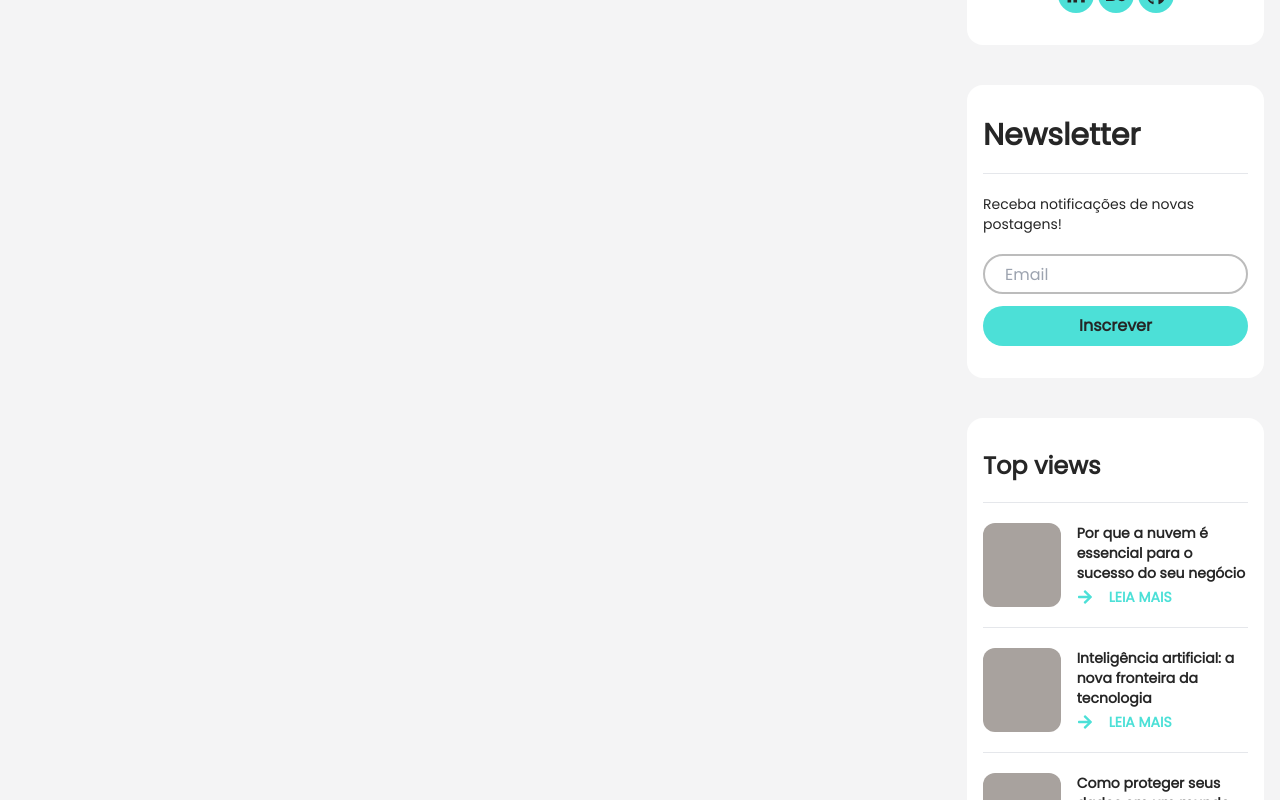
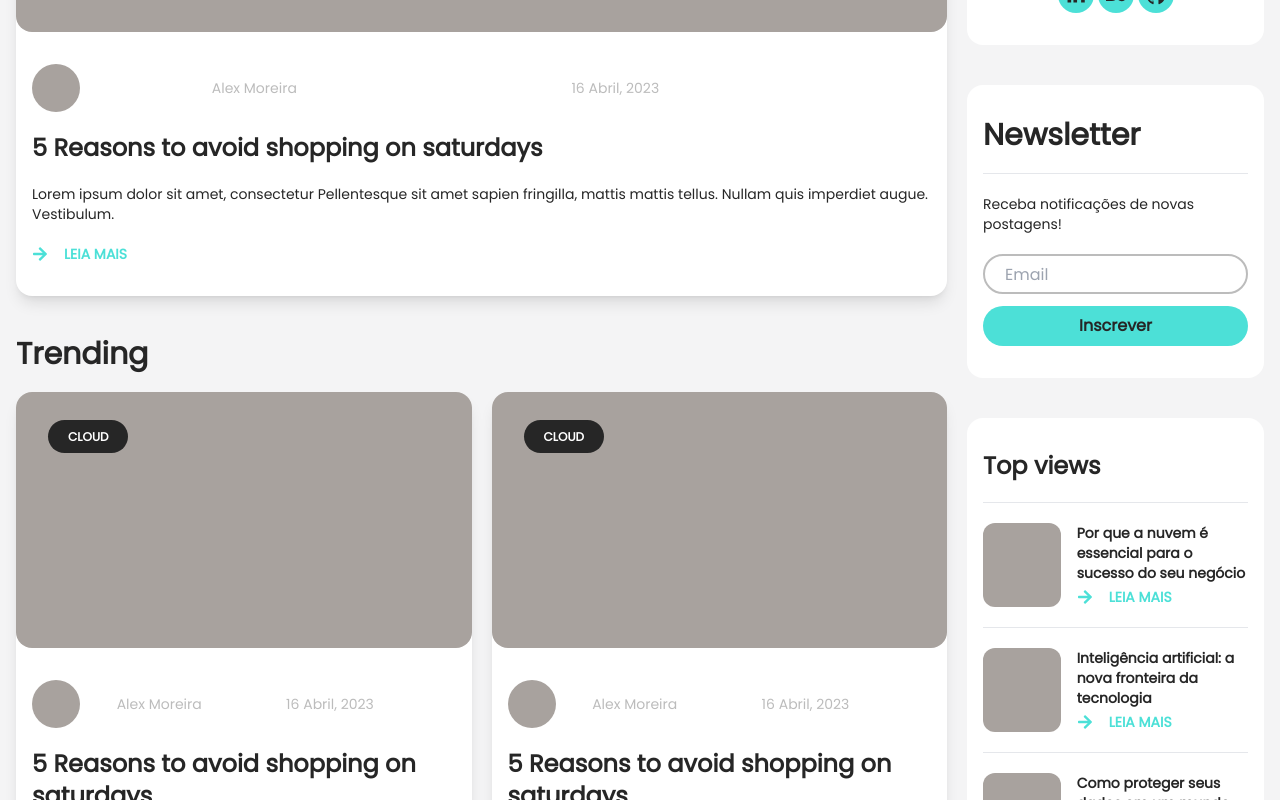
Before and after one commit to MoreiraAlex/AM-Blog, a Next.js app: page / in a window 1280 px wide. Shown: the part 1600-2400 px from the top of the page. Built offline with nearby package versions, Linux system fonts and the light colour scheme.

Commit message:
Adcionando card de posts

```diff
--- a/src/app/layout.tsx
+++ b/src/app/layout.tsx
@@ -24,7 +24,7 @@ export default function RootLayout({
         </header>
         <main className='space-y-20'>
           <Categories />
-          <div className='container mx-auto w-full lg:grid grid-cols-7 xl:grid-cols-4 gap-5 lg:space-x-5'>
+          <div className='container mx-auto w-full space-y-10 lg:space-y-0 lg:grid lg:grid-cols-7 lg:gap-5 xl:grid-cols-4'>
             <LateralBar />
             {children}
           </div>
--- a/src/app/page.tsx
+++ b/src/app/page.tsx
@@ -1,5 +1,76 @@
-import { Categories, Content, Header, LateralBar } from 'components/index';
+import { Categories, PostCard, Header, LateralBar } from 'components/index';
 
 export default function Home() {
-  return <Content />;
+  return (
+    <div className='col-span-5 space-y-10 xl:col-span-3'>
+      <PostCard
+        author='Alex Moreira'
+        date='16 Abril, 2023'
+        title='5 Reasons to avoid shopping on saturdays'
+        col={true}
+        hero={true}
+      >
+        Lorem ipsum dolor sit amet, consectetur Pellentesque sit amet sapien
+        fringilla, mattis mattis tellus. Nullam quis imperdiet augue.
+        Vestibulum.
+      </PostCard>
+      <section className='space-y-5'>
+        <h2 className='text-2xl font-bold md:text-3xl'>Trending</h2>
+        <div className='space-y-5 lg:flex lg:space-y-0 lg:space-x-5'>
+          <PostCard
+            author='Alex Moreira'
+            date='16 Abril, 2023'
+            title='5 Reasons to avoid shopping on saturdays'
+            col={true}
+          >
+            Lorem ipsum dolor sit amet, consectetur Pellentesque sit amet sapien
+            fringilla, mattis mattis tellus. Nullam quis imperdiet augue.
+            Vestibulum.
+          </PostCard>
+          <PostCard
+            author='Alex Moreira'
+            date='16 Abril, 2023'
+            title='5 Reasons to avoid shopping on saturdays'
+            col={true}
+          >
+            Lorem ipsum dolor sit amet, consectetur Pellentesque sit amet sapien
+            fringilla, mattis mattis tellus. Nullam quis imperdiet augue.
+            Vestibulum.
+          </PostCard>
+        </div>
+      </section>
+      <section className='hidden lg:block lg:space-y-5'>
+        <h2 className='text-2xl font-bold md:text-3xl'>Lançamentos</h2>
+        <div className='space-y-5'>
+          <PostCard
+            author='Alex Moreira'
+            date='16 Abril, 2023'
+            title='5 Reasons to avoid shopping on saturdays'
+          >
+            Lorem ipsum dolor sit amet, consectetur Pellentesque sit amet sapien
+            fringilla, mattis mattis tellus. Nullam quis imperdiet augue.
+            Vestibulum.
+          </PostCard>
+          <PostCard
+            author='Alex Moreira'
+            date='16 Abril, 2023'
+            title='5 Reasons to avoid shopping on saturdays'
+          >
+            Lorem ipsum dolor sit amet, consectetur Pellentesque sit amet sapien
+            fringilla, mattis mattis tellus. Nullam quis imperdiet augue.
+            Vestibulum.
+          </PostCard>
+          <PostCard
+            author='Alex Moreira'
+            date='16 Abril, 2023'
+            title='5 Reasons to avoid shopping on saturdays'
+          >
+            Lorem ipsum dolor sit amet, consectetur Pellentesque sit amet sapien
+            fringilla, mattis mattis tellus. Nullam quis imperdiet augue.
+            Vestibulum.
+          </PostCard>
+        </div>
+      </section>
+    </div>
+  );
 }
--- a/src/components/content.tsx
+++ /dev/null
@@ -1,9 +0,0 @@
-export const Content = () => {
-  return (
-    <section className='col-span-5 xl:col-span-3'>
-      Lorem ipsum dolor sit amet consectetur adipisicing elit. Accusantium quas,
-      delectus eius id ad incidunt, consequuntur quae quis aliquam ab blanditiis
-      facere voluptatem quisquam cumque ducimus perspiciatis dolorem a! Facere.
-    </section>
-  );
-};
--- a/src/components/index.ts
+++ b/src/components/index.ts
@@ -1,6 +1,6 @@
-import { Content } from './content';
 import { Categories } from './categories';
 import { Header } from './header';
 import { LateralBar } from './lateralBar';
+import { PostCard } from './postCard';
 
-export { Header, Categories, Content, LateralBar };
+export { Header, Categories, PostCard, LateralBar };
--- /dev/null
+++ b/src/components/postCard.tsx
@@ -0,0 +1,58 @@
+import Link from 'next/link';
+import { ReactNode } from 'react';
+import { FaArrowRight } from 'react-icons/fa';
+
+interface Iprops {
+  title: string;
+  author: string;
+  date: string;
+  children: ReactNode;
+  col?: boolean;
+  hero?: boolean;
+}
+
+export const PostCard = ({
+  title,
+  author,
+  date,
+  children,
+  col,
+  hero,
+}: Iprops) => {
+  return (
+    <section
+      className={`rounded-2xl bg-white shadow-lg flex flex-col md:flex-row  ${
+        col ? 'lg:flex-col' : ''
+      }`}
+    >
+      <div
+        className={`w-full h-64 bg-stone-400 rounded-2xl p-8 md:h-auto 2xl:w-1/2 ${
+          col ? `2xl:w-full ${hero ? 'lg:h-96' : 'lg:h-64'}` : ''
+        }`}
+      >
+        <span className='px-5 py-2 bg-ligth-basic-300 rounded-3xl text-white text-xs font-bold uppercase'>
+          Cloud
+        </span>
+      </div>
+      <div className='px-4 py-8 space-y-5'>
+        <div className='grid grid-cols-5 items-center'>
+          <div className='w-full max-w-12 h-12 bg-stone-400 rounded-full'></div>
+          <span className='col-span-2 text-sm text-ligth-basic-200 capitalize'>
+            {author}
+          </span>
+          <span className='col-span-2 text-sm text-ligth-basic-200 capitalize'>
+            {date}
+          </span>
+        </div>
+        <h2 className='text-2xl font-bold'>{title}</h2>
+        <p className='text-sm'>{children}</p>
+        <Link href='#' className='group flex gap-4 items-center'>
+          <FaArrowRight className='text-ligth-primary-100 group-hover:text-ligth-primary-200' />
+          <span className='text-sm font-bold uppercase text-ligth-primary-100 group-hover:text-ligth-primary-200'>
+            Leia Mais
+          </span>
+        </Link>
+      </div>
+    </section>
+  );
+};
--- a/tailwind.config.js
+++ b/tailwind.config.js
@@ -13,16 +13,36 @@ module.exports = {
         'ligth-theme-200': '#BCBCBC',
         'ligth-theme-300': '#262626',
         'ligth-theme-400': '#4CE0D7',
-        'ligth-theme-500': '#36ACA5'
+        'ligth-theme-500': '#36ACA5',
+
+
+        'ligth-basic-200': '#BCBCBC',
+        'ligth-basic-100': '#E0E0E0',
+        'ligth-basic-300': '#262626',
+        'ligth-primary-100': '#4CE0D7',
+        'ligth-primary-200': '#36ACA5'
+
       },
       backgroundColor: {
         'ligth-theme-100': '#4CE0D7',
         'ligth-theme-200': '#36ACA5',
-        'dark-theme-100': '#999999'
+        'dark-theme-100': '#999999',
+
+        'ligth-basic-100': '#E0E0E0',
+        'ligth-basic-200': '#BCBCBC',
+        'ligth-basic-300': '#262626',
+        'ligth-primary-100': '#4CE0D7',
+        'ligth-primary-200': '#36ACA5'
       },
       borderColor: {
         'ligth-theme-100': '#4CE0D7',
         'ligth-theme-200': '#BCBCBC',
+
+        'ligth-primary-100': '#4CE0D7',
+        'ligth-primary-200': '#36ACA5'
+      },
+      maxWidth: {
+        '12': '3rem'
       }
     },
   },
```
